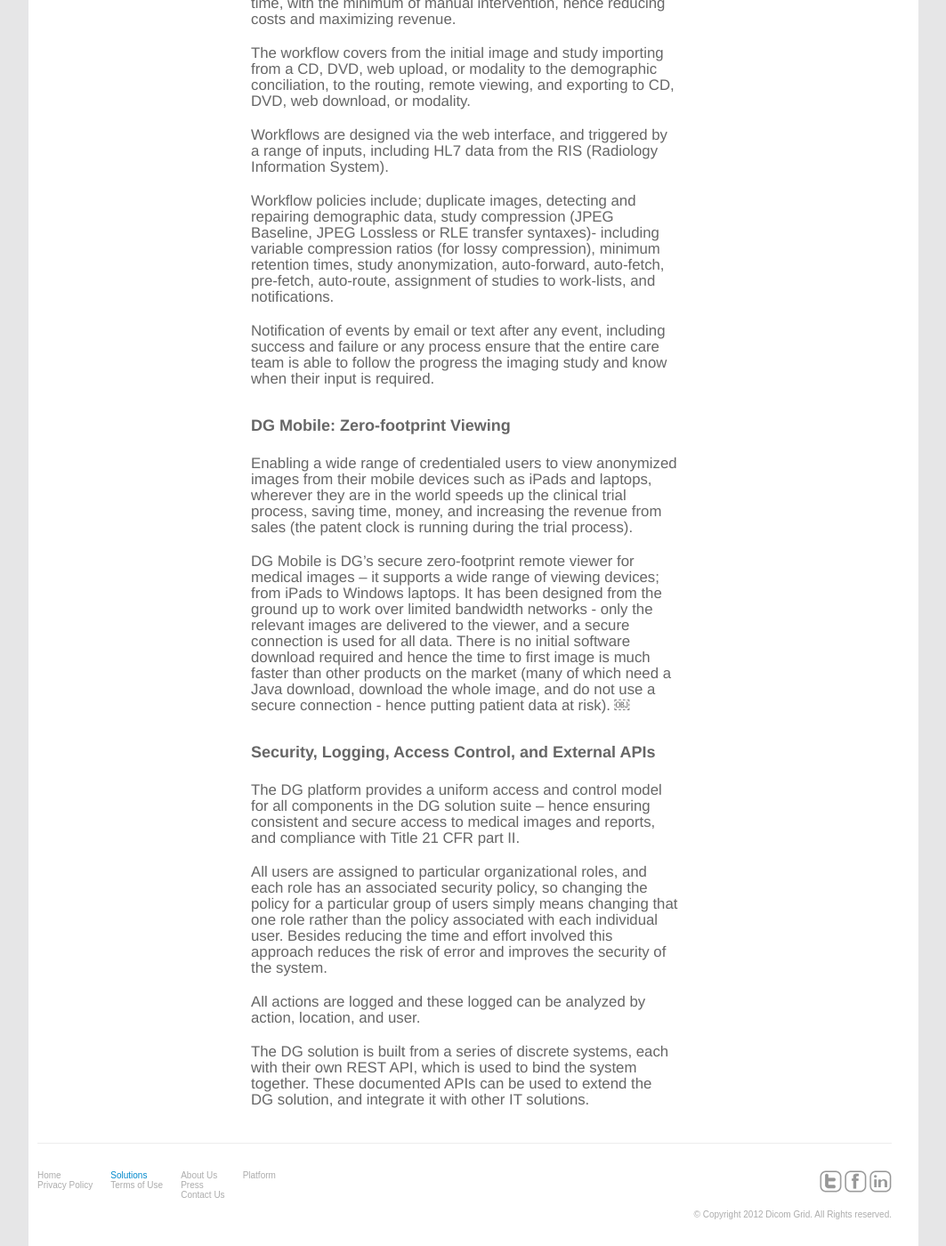
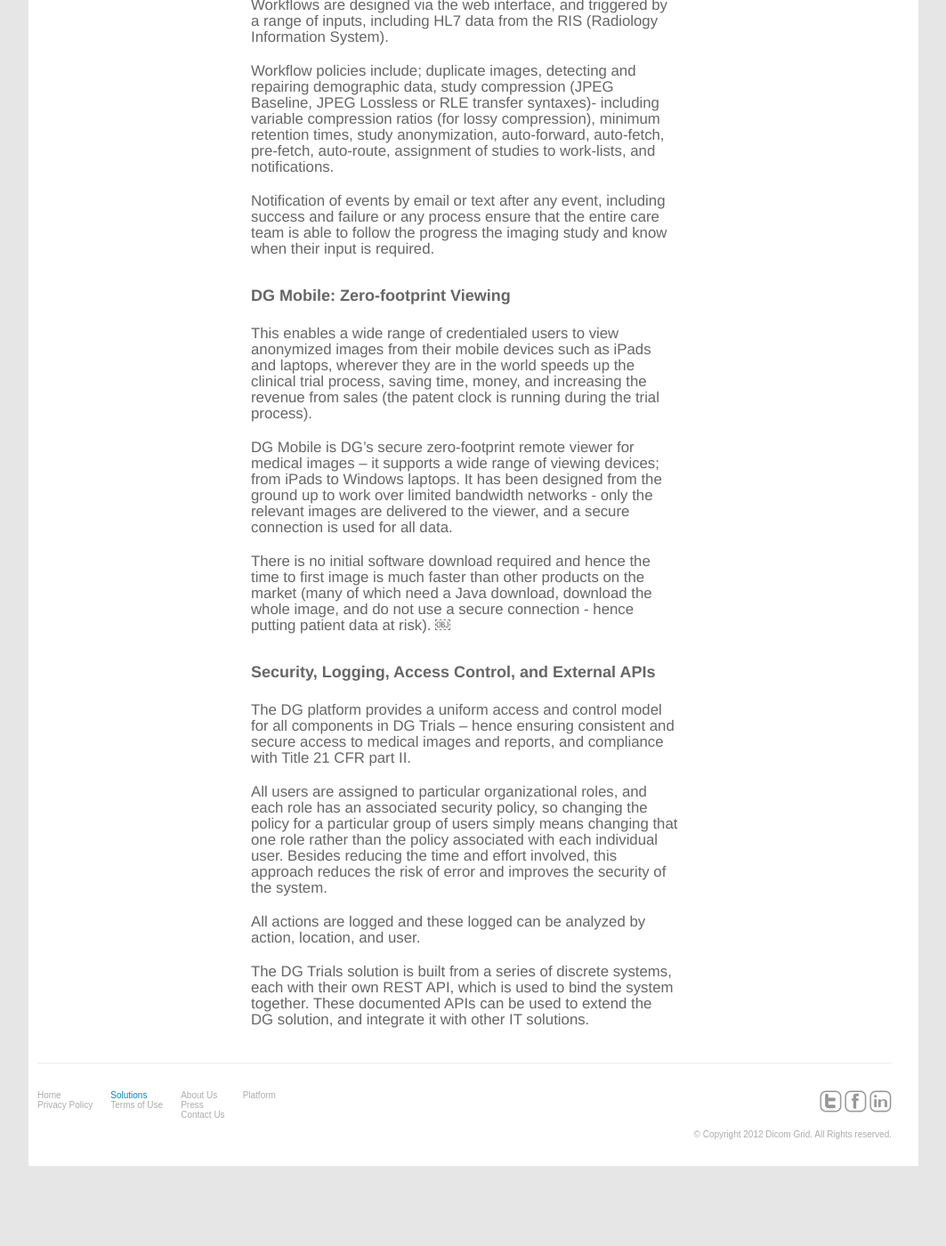
Before and after one commit to kevinold/dg-jekyll, a Jekyll site: the page built from solutions/dg-trials.html, in a window 1280 px wide and 1400 px high, scrolled down 3011 px. Shown: the whole window at 89% size, without its empty margins (108-1171 px from the left). Built offline with Jekyll 4.4.1, drawn with Linux system fonts in a browser that asks for light colours; Markdown is read by kramdown in place of the engine named in the settings; after the commit the page ends 4321 px from its top, so only the background shows below that; some of the changed text lies outside the part shown.

Commit message:
dg trials edits

```diff
--- a/solutions/dg-trials.html
+++ b/solutions/dg-trials.html
@@ -68,16 +64,17 @@
 
 <h3 id='dg_mobile_zerofootprint_viewing'>DG Mobile: Zero-footprint Viewing</h3>
 
-<p>Enabling a wide range of credentialed users to view anonymized images from their mobile devices such as iPads and laptops, wherever they are in the world speeds up the clinical trial process, saving time, money, and increasing the revenue from sales (the patent clock is running during the trial process).</p>
+<p>This enables a wide range of credentialed users to view anonymized images from their mobile devices such as iPads and laptops, wherever they are in the world speeds up the clinical trial process, saving time, money, and increasing the revenue from sales (the patent clock is running during the trial process).</p>
 
-<p>DG Mobile is DG&#8217;s secure zero-footprint remote viewer for medical images – it supports a wide range of viewing devices; from iPads to Windows laptops. It has been designed from the ground up to work over limited bandwidth networks - only the relevant images are delivered to the viewer, and a secure connection is used for all data. There is no initial software download required and hence the time to first image is much faster than other products on the market (many of which need a Java download, download the whole image, and do not use a secure connection - hence putting patient data at risk). ￼</p>
+<p>DG Mobile is DG&#8217;s secure zero-footprint remote viewer for medical images – it supports a wide range of viewing devices; from iPads to Windows laptops. It has been designed from the ground up to work over limited bandwidth networks - only the relevant images are delivered to the viewer, and a secure connection is used for all data.</p>
+<p>There is no initial software download required and hence the time to first image is much faster than other products on the market (many of which need a Java download, download the whole image, and do not use a secure connection - hence putting patient data at risk). ￼</p>
 
 <h3 id='security_logging_access_control_and_external_apis'>Security, Logging, Access Control, and External APIs</h3>
 
-<p>The DG platform provides a uniform access and control model for all components in the DG solution suite – hence ensuring consistent and secure access to medical images and reports, and compliance with Title 21 CFR part II.</p>
+<p>The DG platform provides a uniform access and control model for all components in DG Trials – hence ensuring consistent and secure access to medical images and reports, and compliance with Title 21 CFR part II.</p>
 
-<p>All users are assigned to particular organizational roles, and each role has an associated security policy, so changing the policy for a particular group of users simply means changing that one role rather than the policy associated with each individual user. Besides reducing the time and effort involved this approach reduces the risk of error and improves the security of the system.</p>
+<p>All users are assigned to particular organizational roles, and each role has an associated security policy, so changing the policy for a particular group of users simply means changing that one role rather than the policy associated with each individual user. Besides reducing the time and effort involved, this approach reduces the risk of error and improves the security of the system.</p>
 
 <p>All actions are logged and these logged can be analyzed by action, location, and user.</p>
 
-<p>The DG solution is built from a series of discrete systems, each with their own REST API, which is used to bind the system together. These documented APIs can be used to extend the DG solution, and integrate it with other IT solutions.</p>
+<p>The DG Trials solution is built from a series of discrete systems, each with their own REST API, which is used to bind the system together. These documented APIs can be used to extend the DG solution, and integrate it with other IT solutions.</p>
```
Also changed, not shown: other parts of solutions/dg-trials.html (+5 -9 lines), 1 other file.
